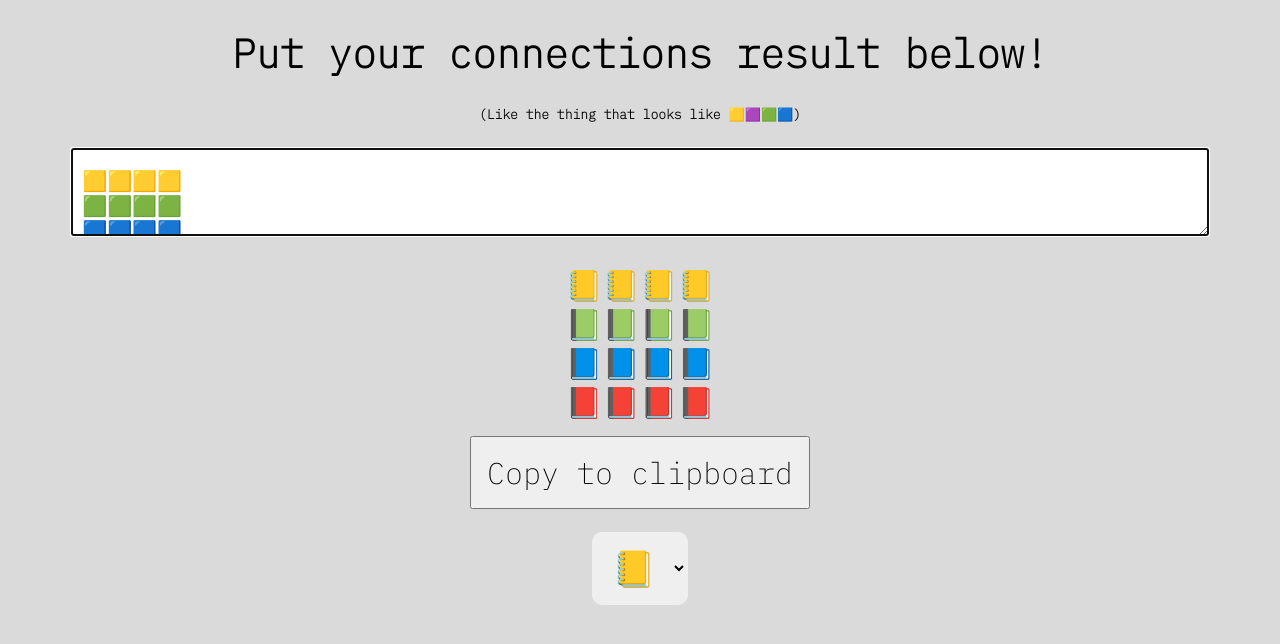
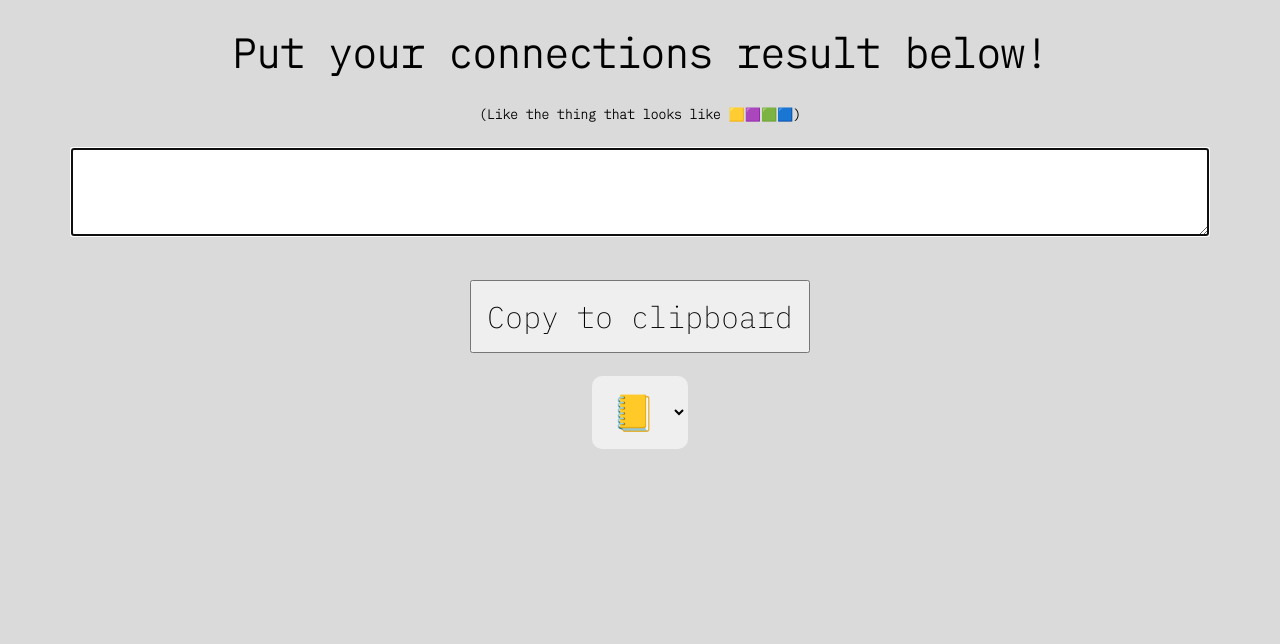
Before and after one commit to CharlieDek/chonnections, a plain HTML site: page index.html in a window 1280 px wide. Drawn offline with nearby package versions, Linux system fonts and the light colour scheme.

Commit message:
remove test

```diff
--- a/index.html
+++ b/index.html
@@ -26,10 +26,7 @@
 
 <h1>Put your connections result below!</h1>
 <h4>(Like the thing that looks like 🟨🟪🟩🟦)</h4>
-<textarea id="wordle_input">🟨🟨🟨🟨
-🟩🟩🟩🟩
-🟦🟦🟦🟦
-🟪🟪🟪🟪</textarea>
+<textarea id="wordle_input"></textarea>
 
 <div id="result_picture"></div>
 <button id="copyBtn">Copy to clipboard</button>
--- a/js/chordle.js
+++ b/js/chordle.js
@@ -57,5 +57,3 @@ $("#WaLink").click( function(){
 $( ".emojiSelect" ).change(function() {
   doReplacements();
 });
-
-doReplacements();
```
